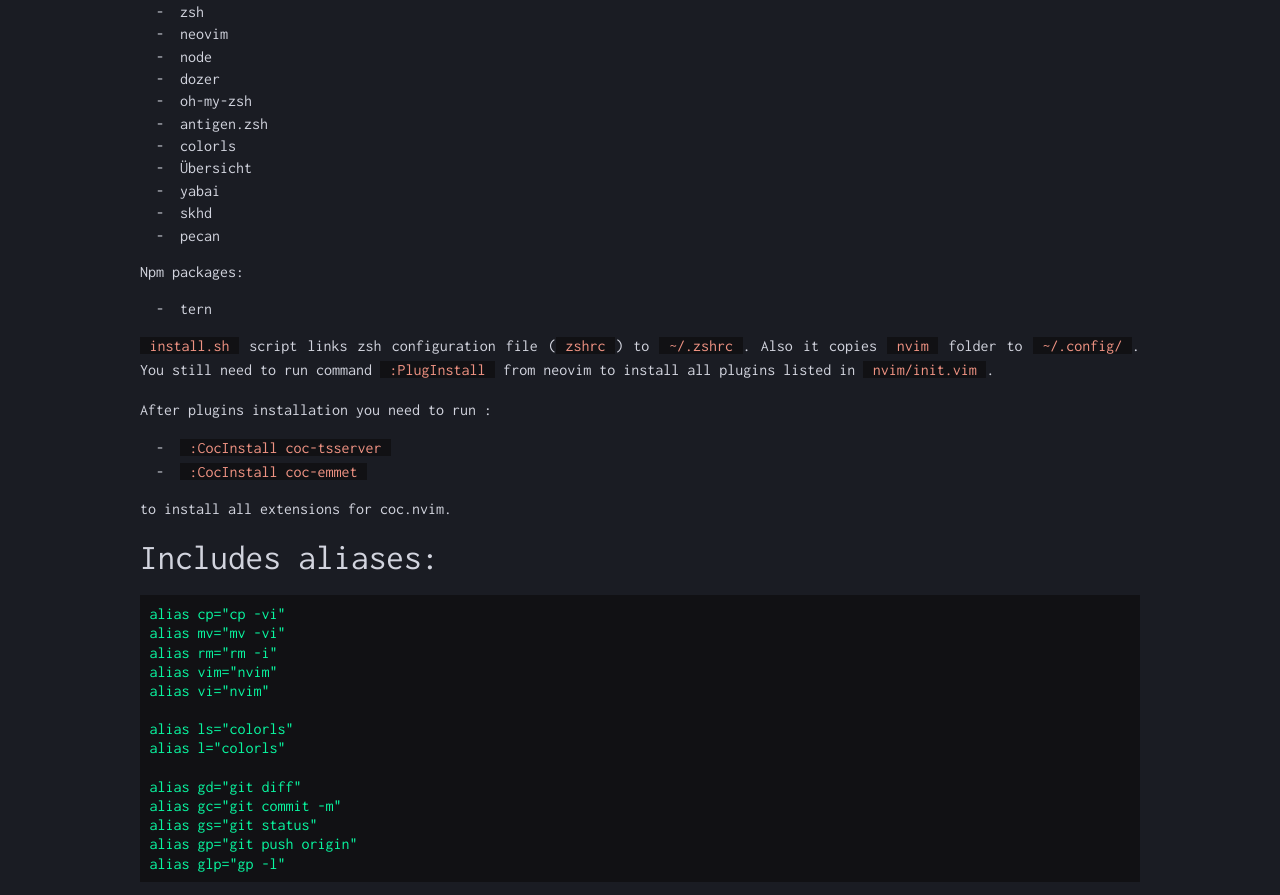
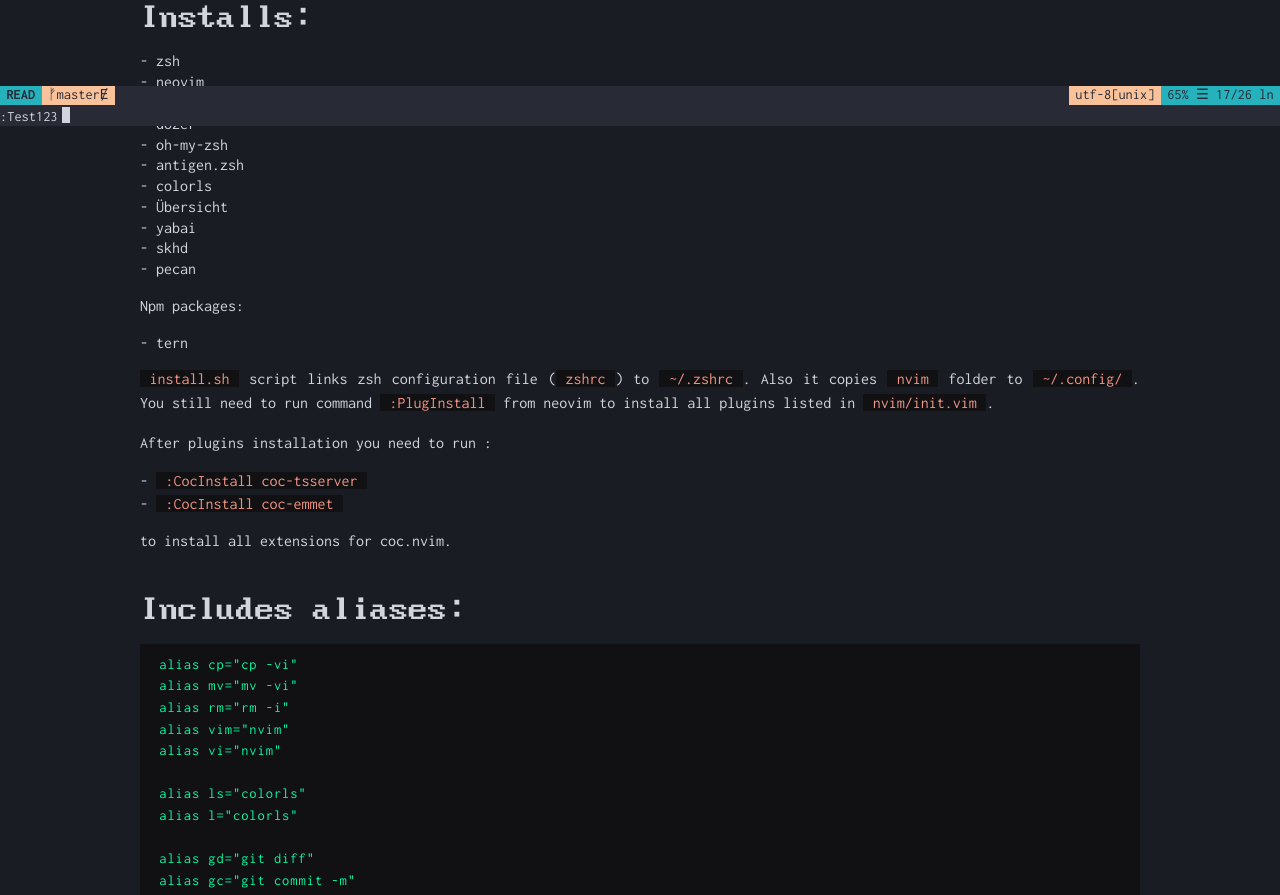
Before and after one commit to Krol22/ktorun-blog, a Gatsby site: page /blog/yadf in a window 1280 px wide. Shown: the part 694-1589 px from the top of the page. Built offline with nearby package versions, Linux system fonts and the light colour scheme; Gatsby itself is replaced by a stand-in of ours; some packages are replaced by stand-ins of ours; code samples lack their colours.

Commit message:
Adding easter egg

```diff
--- /dev/null
+++ b/src/components/EasterEgg.js
@@ -0,0 +1,29 @@
+import React from "react";
+
+const EasterEgg = () => {
+  return (
+    <footer className="footer">
+      <div className="footer__status">
+        <div>
+          <div className="footer__element footer__mode">
+            READ
+          </div>
+          <div className="footer__element footer__branch">
+            ᚠmasterɆ
+          </div>
+        </div>
+        <div>
+          <div className="footer__element footer__utf">
+            utf-8[unix]
+          </div>
+          <div className="footer__element footer__line">
+            65% ☰ 17/26 ln
+          </div>
+        </div>
+      </div>
+      <div className="footer__command">:Test123</div>
+    </footer>
+  );
+};
+
+export default EasterEgg;
--- a/src/components/Layout.js
+++ b/src/components/Layout.js
@@ -3,6 +3,7 @@
 import PropTypes from "prop-types";
 
 import Header from "./Header";
+import EasterEgg from "./EasterEgg";
 
 import "../index.css";
 
@@ -16,6 +17,7 @@
       <title>{title} - K.Torun</title>
     </Helmet>
     <main>{children}</main>
+    <EasterEgg />
   </div>
 );
 
--- a/src/index.css
+++ b/src/index.css
@@ -16,6 +16,7 @@
 }
 
 body {
+	overflow-x: hidden;
 	background-color: var(--background);
 	color: var(--foreground);
 	font-size: 62.5%;
@@ -192,35 +193,36 @@
 }
 
 article nav {
-	display: flex;
-	justify-content: space-between;
-	margin-bottom: 3.8rem;
-	flex-grow: 1;
-	background-color: var(--background-secondary);
+	margin-bottom: 4rem;
 }
 
 article h1 {
-	margin: 1.5rem 0;
+	margin: 2.8rem 0 1,2rem;
+	font-size: 2.2rem;
+	font-family: BigBlue_Terminal, monospace;
 }
 
 article h2 {
-	margin: 1.2rem 0;
+	margin: 2.7rem 0 1.2rem;
+	font-size: 1.8rem;
+	font-family: BigBlue_Terminal, monospace;
 }
 
 article img {
-	margin: 1rem 0;
-	width: 100%;
+}
+
+article ul {
+	margin: 0.7rem 0;
 }
 
 article li {
-	margin: 0.3rem 0;
-	font-size: 1rem;
+	margin: 0.2rem 0;
 }
 
 article li:before {
 	content: "-";
 	display: inline-block;
-	margin: 0 1rem;
+	margin-right: 0.5rem;
 }
 
 article a {
@@ -245,10 +247,74 @@
 
 article pre {
 	background-color: #111114;
-	padding: 0.6rem;
+	padding: 0.6rem 1.2rem;
+	/* font-family: BigBlue_Terminal, monospace; */
+	/* font-size: 0.8rem; */
+	margin-bottom: 2.2rem;
+	letter-spacing: 1px;
+	line-height: 1.5;
+	font-size: 0.9rem;
 }
 
 article pre code {
 	color: var(--green);
 	padding: 0;
 }
+
+.footer {
+	background-color: var(--background-secondary);
+	position: fixed;
+	bottom: -20px;
+	left: 0;
+	width: 100%;
+	height: 40px;
+	line-height: 1.3;
+	display: flex;
+	flex-direction: column;
+	font-size: 0.9rem;
+}
+
+.footer--opened {
+	bottom: 0;
+}
+
+.footer div {
+	display: inline-block;
+}
+
+.footer__element {
+	padding: 0 0.4rem;
+	color: var(--background-secondary);
+}
+
+.footer .footer__status {
+	display: flex;
+	justify-content: space-between;
+}
+
+.footer__command:after {
+	content: "";
+	width: 8px;
+	height: 16px;
+	margin-left: 4px;
+	background-color: var(--foreground);
+	display: inline-block;
+	transform: translateY(2px);
+}
+
+.footer__mode {
+	background-color: var(--cyan);
+	font-weight: bold;
+}
+
+.footer__branch {
+	background-color: var(--yellow);
+}
+
+.footer__utf {
+	background-color: var(--yellow);
+}
+
+.footer__line {
+	background-color: var(--cyan);
+}
```
